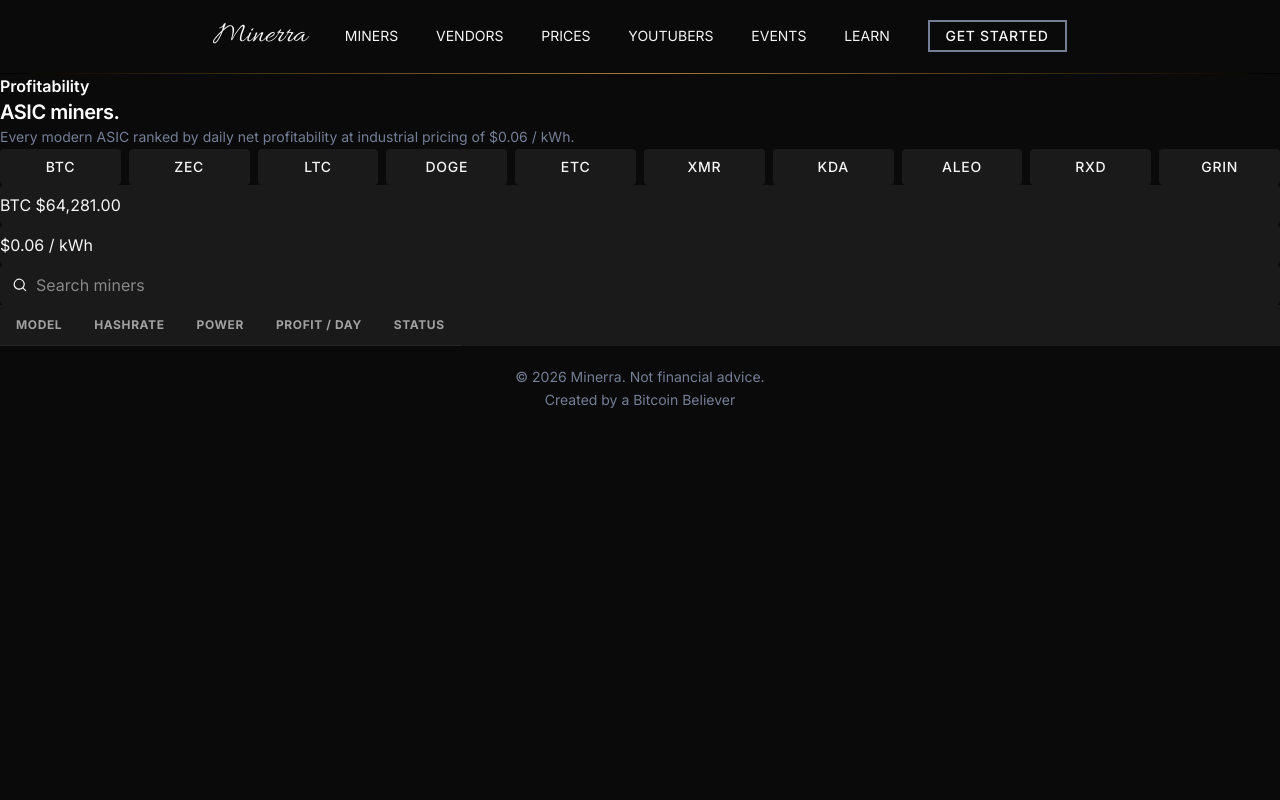
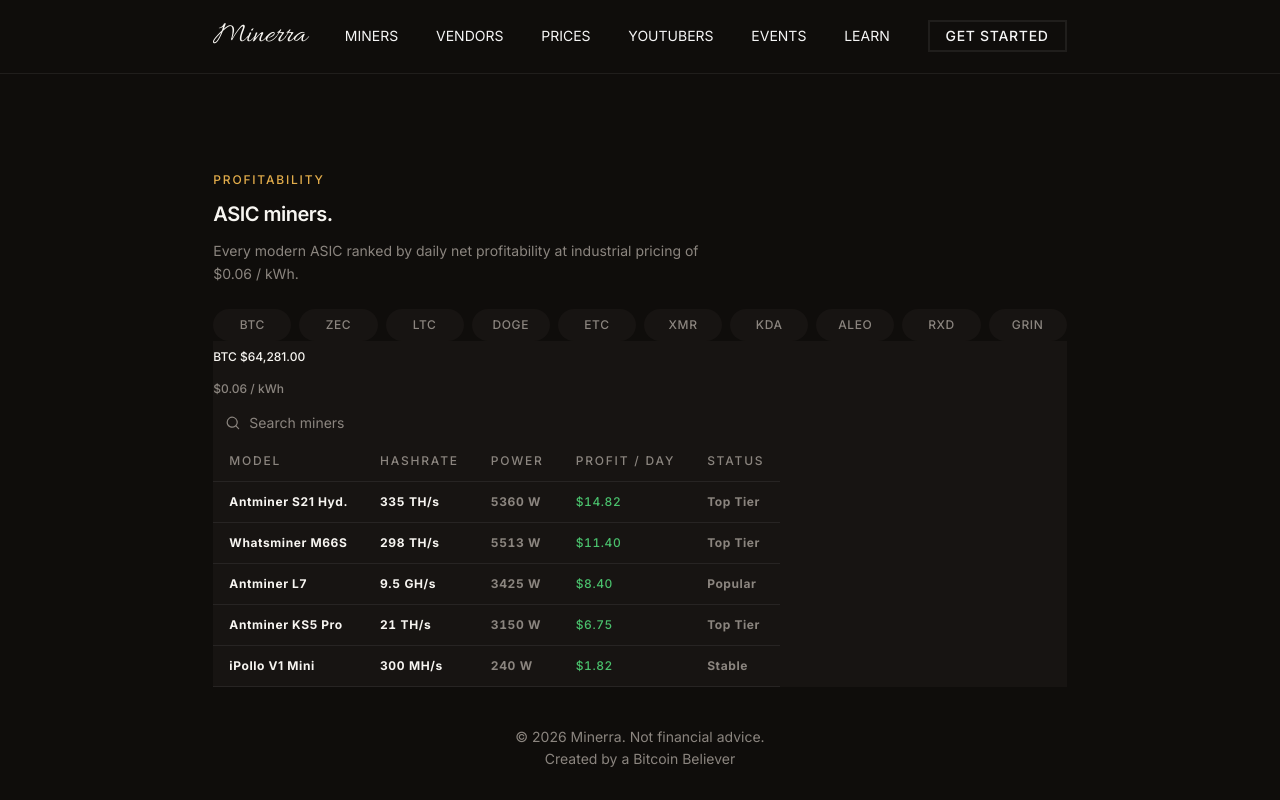
Before and after one commit to Fabiang120/Minerra, a Next.js app in the folder my-app/: page /miners in a window 1280 px wide. Built offline with nearby package versions, Linux system fonts and the light colour scheme.

Commit message:
Added a bit more css to miner buttons

```diff
--- a/my-app/app/globals.css
+++ b/my-app/app/globals.css
@@ -1,58 +1,160 @@
 @import "tailwindcss";
+@source "../src";
 
-@theme {
-  /* Font Family Definitions (Inter default + Allura script logo) */
-  --font-sans: "Inter", var(--font-inter, system-ui), -apple-system, sans-serif;
-  --font-logo: "Allura", var(--font-allura, cursive), cursive;
-  --color-steel: #757E97;
-  --color-background: #0a0a0a;
-  --color-darksteel: #4E5568;
-  --color-gold-dark: #523D19;
-  --color-gold-bright: #A27B38;
-  --color-button-gray: #1a1a1a;
+@custom-variant dark (&:is(.dark *));
+
+@theme inline {
+  --font-sans: "Inter", system-ui, -apple-system, sans-serif;
+
+  --radius-sm: calc(var(--radius) - 4px);
+  --radius-md: calc(var(--radius) - 2px);
+  --radius-lg: var(--radius);
+  --radius-xl: calc(var(--radius) + 4px);
+  --radius-2xl: calc(var(--radius) + 8px);
+  --radius-3xl: calc(var(--radius) + 12px);
+
+  --color-background: var(--background);
+  --color-foreground: var(--foreground);
+  --color-surface: var(--surface);
+  --color-surface-elevated: var(--surface-elevated);
+  --color-card: var(--card);
+  --color-card-foreground: var(--card-foreground);
+  --color-popover: var(--popover);
+  --color-popover-foreground: var(--popover-foreground);
+  --color-primary: var(--primary);
+  --color-primary-foreground: var(--primary-foreground);
+  --color-secondary: var(--secondary);
+  --color-secondary-foreground: var(--secondary-foreground);
+  --color-muted: var(--muted);
+  --color-muted-foreground: var(--muted-foreground);
+  --color-accent: var(--accent);
+  --color-accent-foreground: var(--accent-foreground);
+  --color-gold: var(--gold);
+  --color-success: var(--success);
+  --color-destructive: var(--destructive);
+  --color-destructive-foreground: var(--destructive-foreground);
+  --color-border: var(--border);
+  --color-input: var(--input);
+  --color-ring: var(--ring);
+
+  --color-chart-1: var(--chart-1);
+  --color-chart-2: var(--chart-2);
+  --color-chart-3: var(--chart-3);
+  --color-chart-4: var(--chart-4);
+  --color-chart-5: var(--chart-5);
+
+  --color-sidebar: var(--sidebar);
+  --color-sidebar-foreground: var(--sidebar-foreground);
+  --color-sidebar-primary: var(--sidebar-primary);
+  --color-sidebar-primary-foreground: var(--sidebar-primary-foreground);
+  --color-sidebar-accent: var(--sidebar-accent);
+  --color-sidebar-accent-foreground: var(--sidebar-accent-foreground);
+  --color-sidebar-border: var(--sidebar-border);
+  --color-sidebar-ring: var(--sidebar-ring);
 }
 
-/* =======================================================
-   GLOBAL HTML ELEMENT TYPOGRAPHY SYSTEM
-   ======================================================= */
+:root {
+  --radius: 0.25rem;
+
+  --background: oklch(0.16 0.005 60);
+  --foreground: oklch(0.97 0.005 80);
+
+  --surface: oklch(0.195 0.006 60);
+  --surface-elevated: oklch(0.225 0.007 60);
+
+  --card: oklch(0.195 0.006 60);
+  --card-foreground: oklch(0.97 0.005 80);
+  --popover: oklch(0.195 0.006 60);
+  --popover-foreground: oklch(0.97 0.005 80);
+
+  --primary: oklch(0.97 0.005 80);
+  --primary-foreground: oklch(0.16 0.005 60);
+
+  --secondary: oklch(0.235 0.007 60);
+  --secondary-foreground: oklch(0.97 0.005 80);
+
+  --muted: oklch(0.235 0.007 60);
+  --muted-foreground: oklch(0.62 0.012 70);
+
+  --accent: oklch(0.235 0.007 60);
+  --accent-foreground: oklch(0.97 0.005 80);
+
+  --gold: oklch(0.78 0.13 80);
+  --success: oklch(0.72 0.16 150);
+
+  --destructive: oklch(0.62 0.21 25);
+  --destructive-foreground: oklch(0.97 0.005 80);
+
+  --border: oklch(1 0 0 / 7%);
+  --input: oklch(1 0 0 / 10%);
+  --ring: oklch(0.78 0.13 80 / 40%);
+
+  --chart-1: oklch(0.78 0.13 80);
+  --chart-2: oklch(0.72 0.16 150);
+  --chart-3: oklch(0.65 0.05 80);
+  --chart-4: oklch(0.55 0.05 80);
+  --chart-5: oklch(0.45 0.05 80);
+
+  --sidebar: oklch(0.195 0.006 60);
+  --sidebar-foreground: oklch(0.97 0.005 80);
+  --sidebar-primary: oklch(0.78 0.13 80);
+  --sidebar-primary-foreground: oklch(0.16 0.005 60);
+  --sidebar-accent: oklch(0.235 0.007 60);
+  --sidebar-accent-foreground: oklch(0.97 0.005 80);
+  --sidebar-border: oklch(1 0 0 / 7%);
+  --sidebar-ring: oklch(0.78 0.13 80 / 40%);
+}
+
 @layer base {
-  body {
-    @apply font-sans text-sm bg-neutral-950 text-neutral-100 antialiased;
+  * {
+    border-color: var(--color-border);
   }
 
-  /* 1. text-xs (12px) — labels, eyebrows, table headers, badges, meta */
+  html {
+    -webkit-font-smoothing: antialiased;
+    -moz-osx-font-smoothing: grayscale;
+  }
+
+  body {
+    background-color: var(--color-background);
+    color: var(--color-foreground);
+    font-family: var(--font-sans);
+    font-feature-settings: "cv02", "cv03", "cv04", "cv11";
+  }
+
   th,
   label,
   dt,
   figcaption {
-    @apply text-xs uppercase tracking-wider text-neutral-400;
+    @apply text-xs tracking-wider text-muted-foreground;
   }
 
-  /* 2. text-sm (14px) — table cells, body copy, buttons, nav links */
   p,
   td {
-    @apply text-sm leading-relaxed text-steel;
+    @apply text-sm leading-relaxed text-muted-foreground;
   }
 
   button {
-    @apply text-sm font-medium tracking-wider cursor-pointer;
+    @apply text-sm font-medium tracking-wider cursor-pointer transition-colors;
   }
 
-  /* 3. text-base (16px) — lead paragraphs, card titles */
   h4,
   h5 {
-    @apply text-base font-semibold text-white;
+    @apply text-base font-semibold text-foreground;
   }
 
-  /* 4. text-xl (20px) — stat numbers (mobile), section headings */
   h2,
   h3,
   dd {
-    @apply text-xl font-semibold text-white tracking-tight;
+    @apply text-xl font-semibold text-foreground tracking-tight;
   }
 
-  /* 5 & 6. text-3xl (30px) -> text-5xl (48px) — responsive page headings (h1) */
   h1 {
-    @apply text-3xl md:text-5xl font-bold text-white tracking-tight leading-tight;
+    @apply text-3xl md:text-5xl font-bold text-foreground tracking-tight leading-tight;
+  }
+
+  ::selection {
+    background-color: var(--color-foreground);
+    color: var(--color-background);
   }
 }
--- a/my-app/app/miners/page.tsx
+++ b/my-app/app/miners/page.tsx
@@ -1,5 +1,6 @@
 "use client"
 import { useState } from 'react';
+
 export default function Miners() {
   const [coins] = useState(["BTC", "ZEC", "LTC", "DOGE", "ETC", "XMR", "KDA", "ALEO", "RXD", "GRIN"]);
   const [miners] = useState([
@@ -66,6 +67,7 @@
   ]);
   const [selectedCoin, setSelectedCoin] = useState("BTC");
   const [searchedMiner, setSearchedMiner] = useState("");
+
   const handleSearchedMiner = (miner: string) => {
     setSearchedMiner(miner);
   }
@@ -73,20 +75,39 @@
     setSelectedCoin(coin);
     console.log("Selected Coin: ", coin);
   }
+
   return (
-    <section>
+    <section className="px-12 py-[3vw] mt-20 grid justify-center items-center sm:grid-cols-4 md:grid-cols-8 md:py-[1.4vw] xl:px-0 xl:grid-cols-12">
+      <div className="col-span-full lg:col-start-2 lg:col-end-8 xl:col-start-3 xl:col-end-11 flex flex-col gap-3 mb-6">
+        <h4 className="text-xs font-medium tracking-[0.15em] text-gold uppercase">
+          Profitability
+        </h4>
+        <h2 className="text-foreground tracking-tight">
+          ASIC miners.
+        </h2>
+        <p className="max-w-[70%] md:max-w-[60%] text-muted-foreground">
+          Every modern ASIC ranked by daily net profitability at industrial pricing of $0.06 / kWh.
+        </p>
+      </div>
 
-      <h4>Profitability</h4>
-      <h2>ASIC miners.</h2>
-      <p>Every modern ASIC ranked by daily net profitability at industrial pricing of $0.06 / kWh.</p>
-      <div className="grid grid-flow-col auto-cols-fr gap-2">
-        {coins.map((c) => {
-          return <button className="w-full py-2 rounded-sm bg-button-gray" key={c} onClick={() => handleSelectCoin(c)}>{c}</button>
-        })}
-      </div>
-      <span className="bg-button-gray rounded-sm py-2 block">BTC $64,281.00</span>
-      <span className="bg-button-gray rounded-sm py-2 block">$0.06 / kWh</span>
-      <div className="relative w-full">
+      <div className="col-span-full lg:col-start-2 lg:col-end-8 xl:col-start-3 xl:col-end-11 grid grid-cols-4 sm:grid-cols-5 md:grid-cols-10 gap-2">
+  {coins.map((c) => {
+    return (
+      <button
+        className="w-full py-2 rounded-full bg-surface text-muted-foreground hover:text-foreground text-xs font-medium text-center"
+        key={c}
+        onClick={() => handleSelectCoin(c)}
+      >
+        {c}
+      </button>
+    );
+  })}
+</div>
+
+      <span className="col-span-full lg:col-start-2 lg:col-end-8 xl:col-start-3 xl:col-end-11 bg-surface text-foreground font-medium text-xs rounded-sm py-2 block">BTC $64,281.00</span>
+      <span className="col-span-full lg:col-start-2 lg:col-end-8 xl:col-start-3 xl:col-end-11 bg-surface text-muted-foreground font-medium text-xs rounded-sm py-2 block">$0.06 / kWh</span>
+
+      <div className="col-span-full lg:col-start-2 lg:col-end-8 xl:col-start-3 xl:col-end-11 relative w-full">
         <svg
           viewBox="0 0 20 20"
           fill="currentColor"
@@ -104,37 +125,38 @@
         <input
           id="search-miner"
           aria-label="Search miners"
-          className="bg-button-gray rounded-sm w-full py-2 pl-9 pr-3"
+          className="bg-surface text-foreground placeholder:text-muted-foreground rounded-sm w-full py-2 pl-9 pr-3 text-sm focus:outline-none"
           type="text"
           value={searchedMiner}
           onChange={(e) => handleSearchedMiner(e.target.value)}
           placeholder="Search miners"
         />
       </div>
-      <div className="bg-button-gray">
+
+      <div className="col-span-full lg:col-start-2 lg:col-end-8 xl:col-start-3 xl:col-end-11 bg-surface">
         <table>
-          <thead className="border-b border-neutral-800">
+          <thead className="border-b border-border">
             <tr>
-              <th className="text-left text-xs uppercase tracking-wider text-neutral-400 py-3 px-4 ">MODEL</th>
-              <th className="text-left text-xs uppercase tracking-wider text-neutral-400 py-3 px-4 ">HASHRATE</th>
-              <th className="text-left text-xs uppercase tracking-wider text-neutral-400 py-3 px-4 ">POWER</th>
-              <th className="text-left text-xs uppercase tracking-wider text-neutral-400 py-3 px-4 ">PROFIT / DAY</th>
-              <th className="text-left text-xs uppercase tracking-wider text-neutral-400 py-3 px-4 ">STATUS</th>
+              <th className="text-left text-xs uppercase tracking-[0.15em] font-medium text-muted-foreground py-3 px-4 ">MODEL</th>
+              <th className="text-left text-xs uppercase tracking-[0.15em] font-medium text-muted-foreground py-3 px-4 ">HASHRATE</th>
+              <th className="text-left text-xs uppercase tracking-[0.15em] font-medium text-muted-foreground py-3 px-4 ">POWER</th>
+              <th className="text-left text-xs uppercase tracking-[0.15em] font-medium text-muted-foreground py-3 px-4 ">PROFIT / DAY</th>
+              <th className="text-left text-xs uppercase tracking-[0.15em] font-medium text-muted-foreground py-3 px-4 ">STATUS</th>
             </tr>
           </thead>
-          {/* <tbody>
-            {miners.map(m) =>{
-                return(
-                  <tr>
-                    <th className="text-left text-xs uppercase tracking-wider text-neutral-400 py-3 px-4 ">m</th>
-                    <th className="text-left text-xs uppercase tracking-wider text-neutral-400 py-3 px-4 ">HASHRATE</th>
-                    <th className="text-left text-xs uppercase tracking-wider text-neutral-400 py-3 px-4 ">POWER</th>
-                    <th className="text-left text-xs uppercase tracking-wider text-neutral-400 py-3 px-4 ">PROFIT / DAY</th>
-                    <th className="text-left text-xs uppercase tracking-wider text-neutral-400 py-3 px-4 ">STATUS</th>
-                  </tr>
-                );
-              }}
-          </tbody> */}
+          <tbody>
+            {miners.map((m) => {
+              return (
+                <tr key={m.id} className="border-b border-border hover:bg-surface-elevated transition-colors">
+                  <th className="text-left text-xs tracking-wider text-foreground py-3 px-4 ">{m.name}</th>
+                  <th className="text-left text-xs tracking-wider tabular-nums text-foreground py-3 px-4 ">{m.hashrate}</th>
+                  <th className="text-left text-xs tracking-wider tabular-nums text-muted-foreground py-3 px-4 ">{m.power}</th>
+                  <th className="text-left text-xs tracking-wider tabular-nums font-medium text-success py-3 px-4 ">{m.profit}</th>
+                  <th className="text-left text-xs tracking-wider text-muted-foreground py-3 px-4 ">{m.status}</th>
+                </tr>
+              );
+            })}
+          </tbody>
         </table>
       </div>
     </section>
--- a/my-app/app/page.tsx
+++ b/my-app/app/page.tsx
@@ -6,7 +6,7 @@
 
 export default function Home() {
   return (
-    <section className="px-12 py-[3vw] mt-20 grid gap-8 justify-center items-center sm:grid-cols-4 md:grid-cols-8 md:py-[1.4vw] xl:px-0 xl:grid-cols-12">
+    <section className="px-12 py-[3vw] mt-20 grid justify-center items-center sm:grid-cols-4 md:grid-cols-8 md:py-[1.4vw] xl:px-0 xl:grid-cols-12">
       <h1 className="col-span-full max-w-[90%] justify-self-center text-center md:max-w-[80%] lg:col-start-2 lg:col-end-8 xl:col-start-3 xl:col-end-11">Verified mining companies, without the uncertainty or scams.</h1>
       <p className="col-span-full  max-w-[80%] justify-self-center text-center md:max-w-[70%] lg:col-start-2 lg:col-end-8 xl:col-start-3 xl:col-end-11">Minerra is a personally verified directory of real ASIC suppliers, honest hardware data, and clear guides for people starting out.</p>
       <img src="./image.png" alt="Image of a btc miner" className="col-span-full justify-self-center object-cover rounded-md md:aspect-12/5 lg:col-start-2 lg:col-end-8 xl:col-start-3 xl:col-end-11"></img>
```
